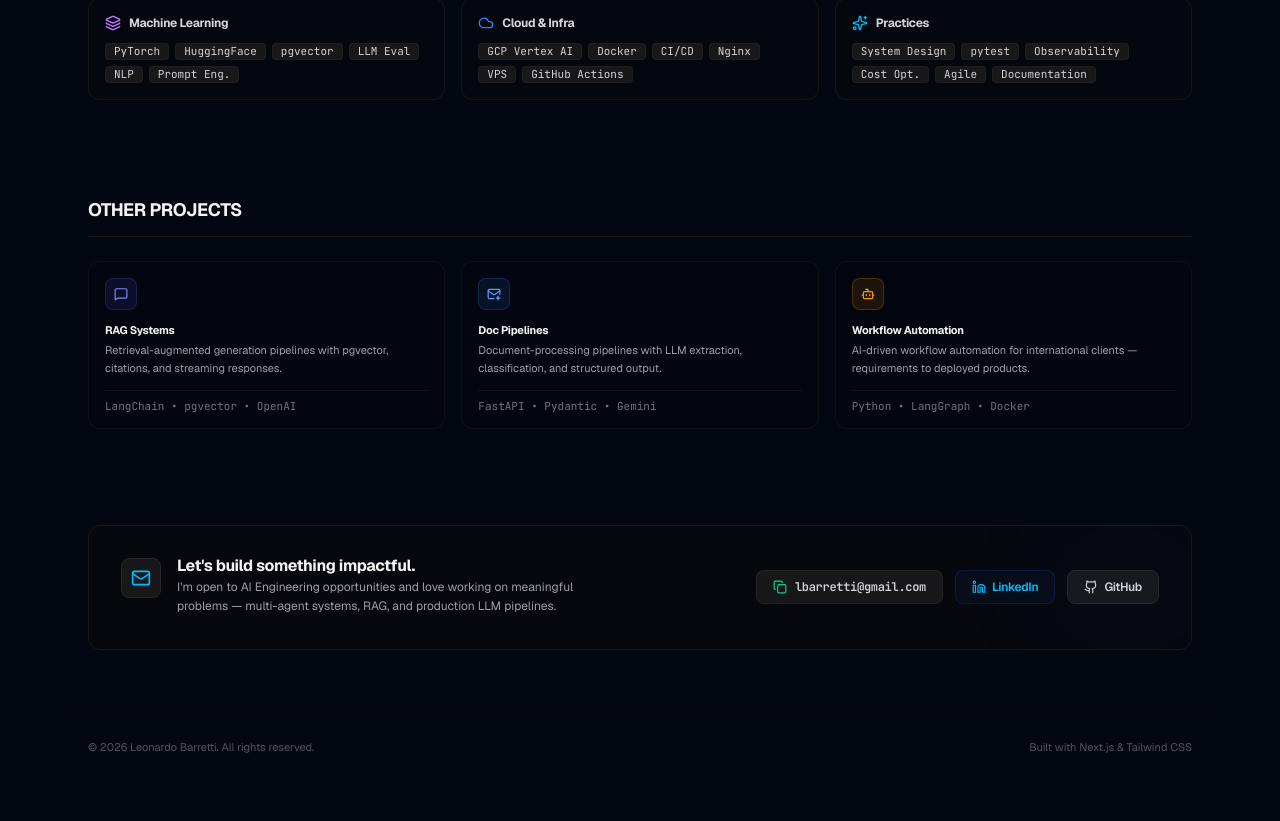
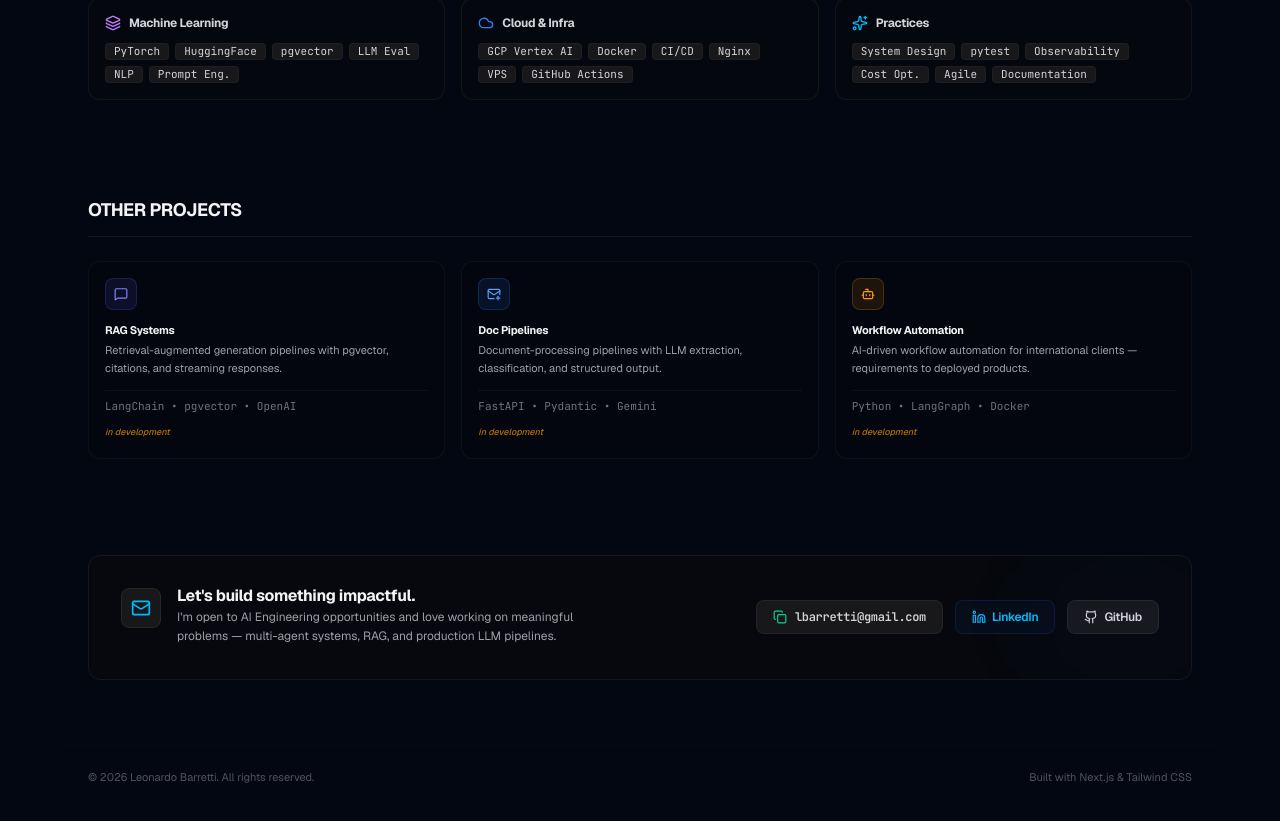
Before and after one commit to leopbar/personalPage, a Next.js app: page / in a window 1280 px wide. Shown: the part 1771-2592 px from the top of the page. Built offline with nearby package versions, Linux system fonts and the light colour scheme.

Commit message:
Add in development label to Other Projects cards

```diff
--- a/app/page.tsx
+++ b/app/page.tsx
@@ -763,6 +763,7 @@ export default function PortfolioPage() {
                 <div className="text-zinc-500 font-mono text-[11px] leading-none">
                   LangChain • pgvector • OpenAI
                 </div>
+                <span className="text-amber-500/70 text-[9px] font-medium italic">in development</span>
               </div>
             </motion.div>
 
@@ -789,6 +790,7 @@ export default function PortfolioPage() {
                 <div className="text-zinc-500 font-mono text-[11px] leading-none">
                   FastAPI • Pydantic • Gemini
                 </div>
+                <span className="text-amber-500/70 text-[9px] font-medium italic">in development</span>
               </div>
             </motion.div>
 
@@ -815,6 +817,7 @@ export default function PortfolioPage() {
                 <div className="text-zinc-500 font-mono text-[11px] leading-none">
                   Python • LangGraph • Docker
                 </div>
+                <span className="text-amber-500/70 text-[9px] font-medium italic">in development</span>
               </div>
             </motion.div>
 
```
